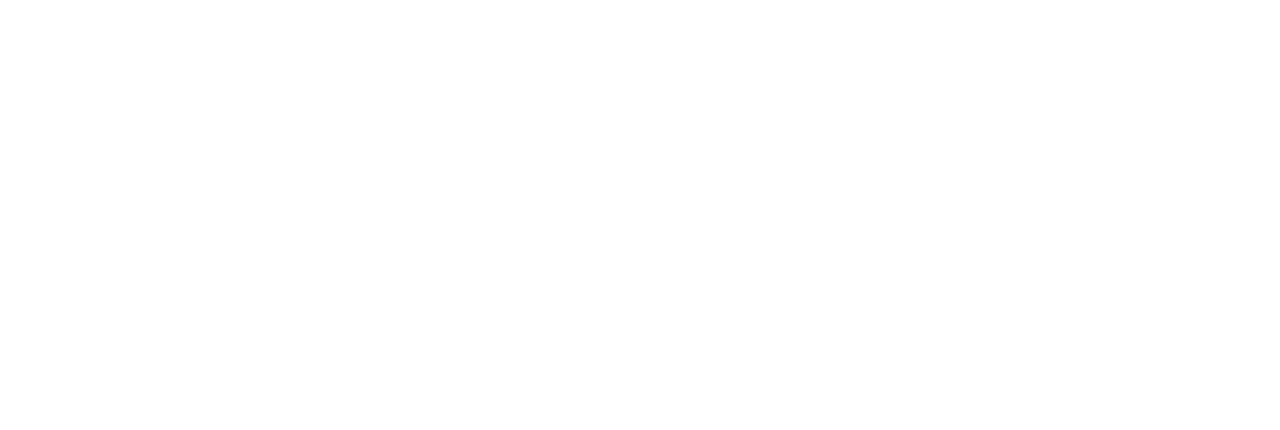
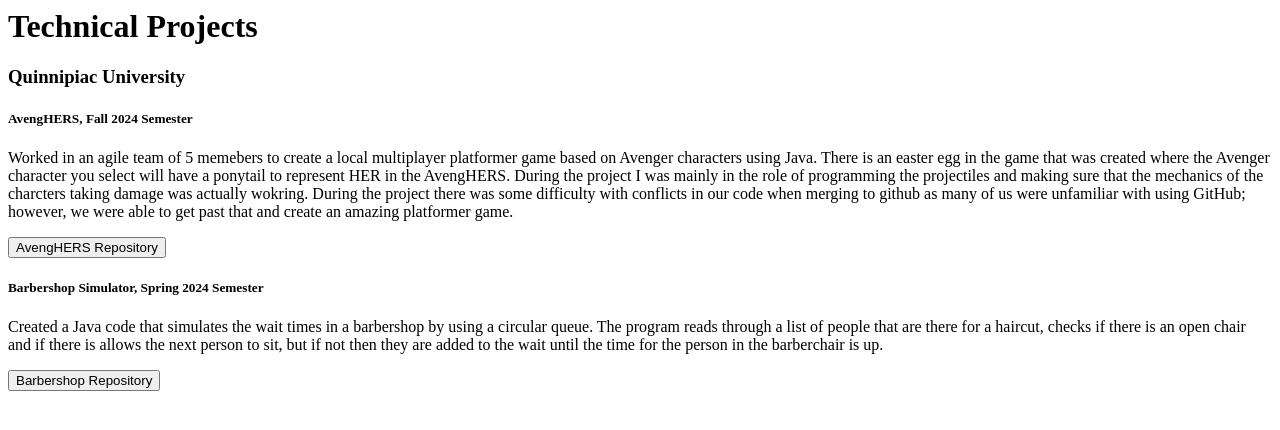
Before and after one commit to isabeleila/isabeleila.github.io, a plain HTML site: page tprojects.html in a window 1280 px wide. Drawn offline with Linux system fonts and the light colour scheme.

Commit message:
Added text to the about me page and to the technical projects class

```diff
--- a/tprojects.html
+++ b/tprojects.html
@@ -1,8 +1,17 @@
 <html>
-    <head>
+    <h1>Technical Projects</h1>
+    <h3>Quinnipiac University</h3>
+    <body>
+        <h5>AvengHERS, Fall 2024 Semester</h5>
+        <p>Worked in an agile team of 5 memebers to create a local multiplayer platformer game based on Avenger characters using Java. There is an easter egg in the game that was created where the Avenger character you select will have a ponytail to represent HER in the AvengHERS. During the project I was mainly in the role of programming the projectiles and making sure that the mechanics of the charcters taking damage was actually wokring. During the project there was some difficulty with conflicts in our code when merging to github as many of us were unfamiliar with using GitHub; however, we were able to get past that and create an amazing platformer game.</p>
+        <a href="https://github.com/isabeleila/AvengHERs">
+            <button type="button" class="btn btn-purple">AvengHERS Repository</button>
+        </a>
 
-    </head>
-    <body>
-
+        <h5>Barbershop Simulator, Spring 2024 Semester</h5>
+        <p>Created a Java code that simulates the wait times in a barbershop by using a circular queue. The program reads through a list of people that are there for a haircut, checks if there is an open chair and if there is allows the next person to sit, but if not then they are added to the wait until the time for the person in the barberchair is up.</p>
+        <a href="https://github.com/isabeleila/barberShop">
+            <button type="button" class="btn btn-purple">Barbershop Repository</button>
+        </a>
     </body>
 </html>
```
Also changed, not shown: index.html (+1 -1 lines).
